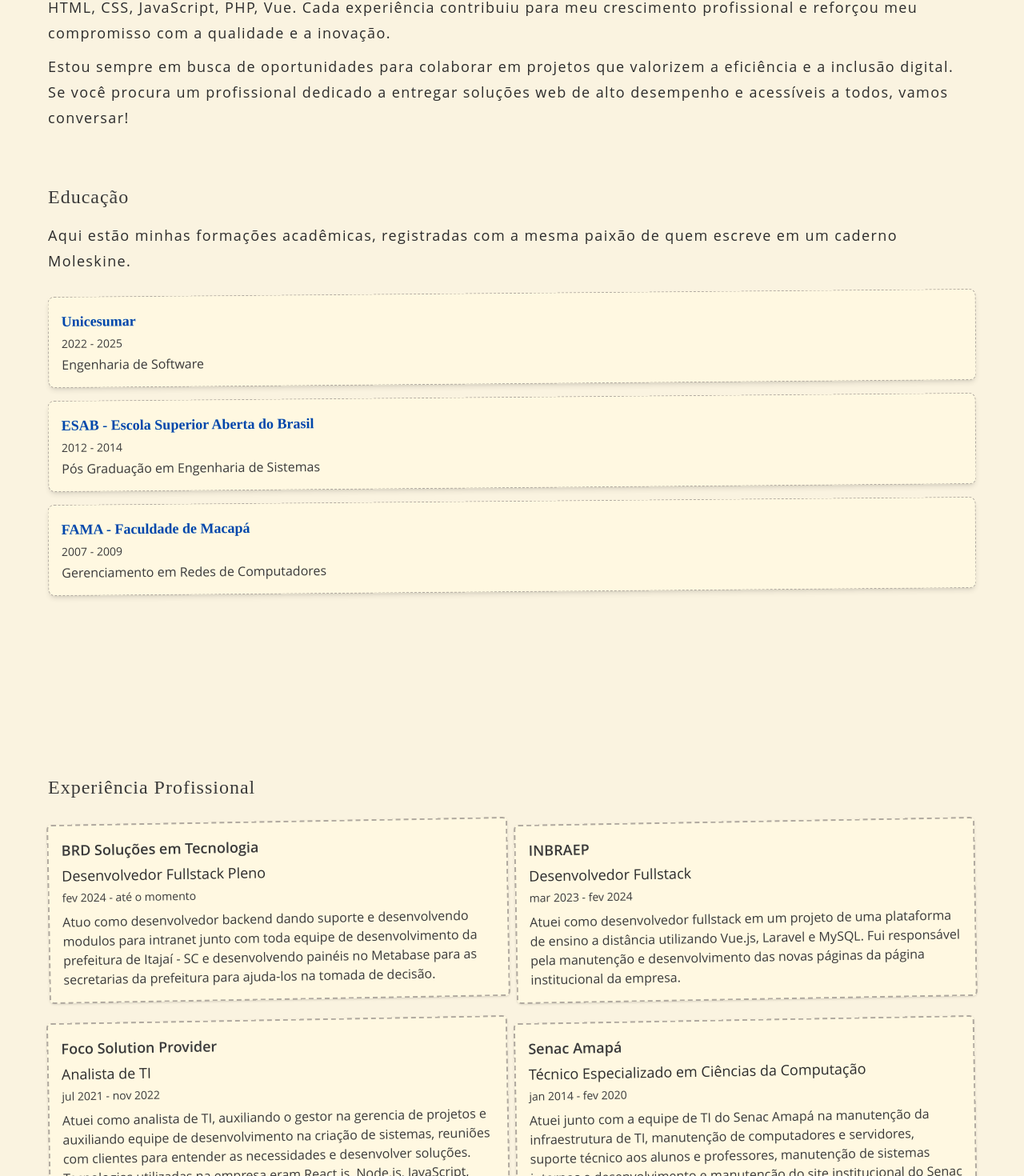
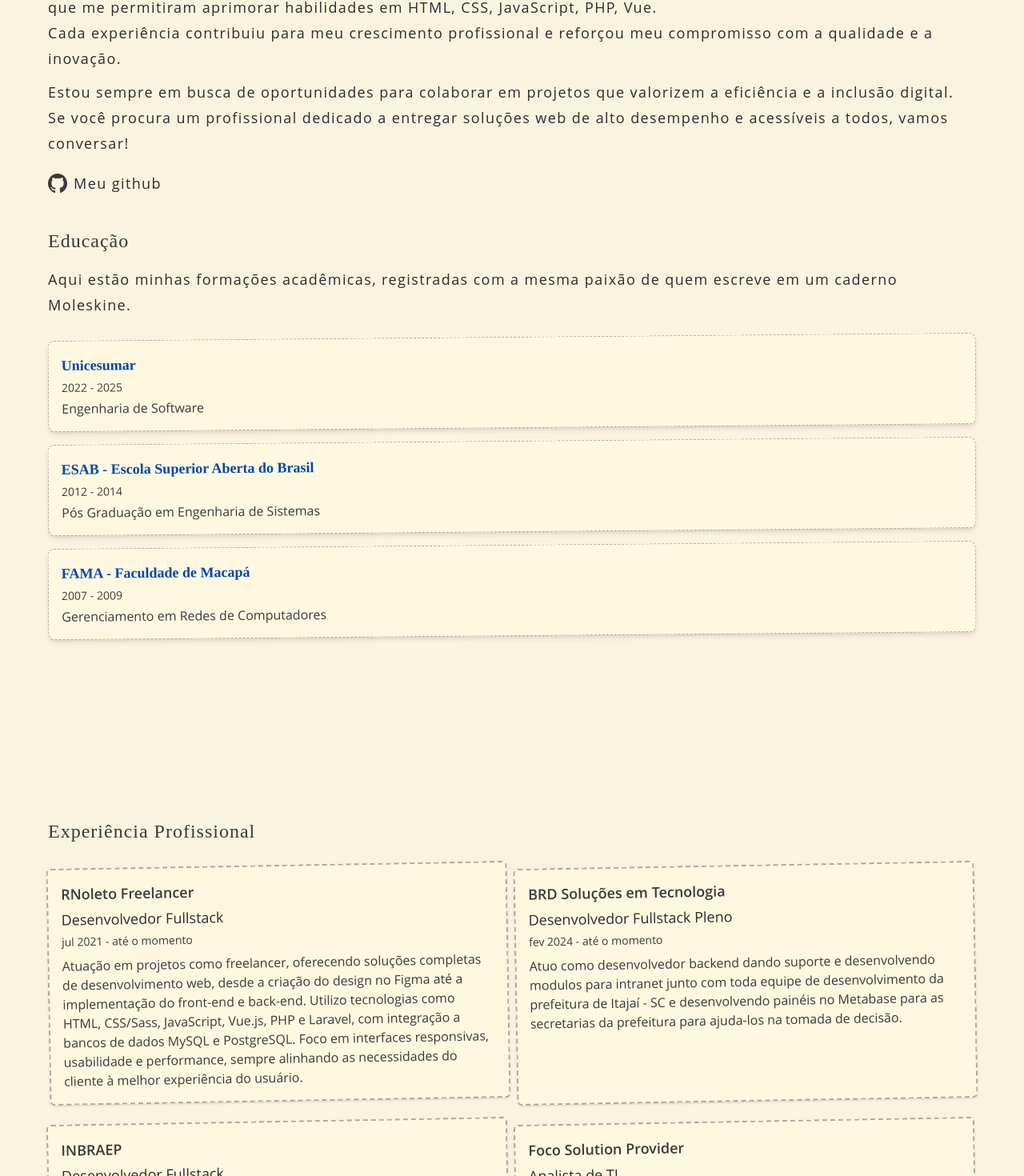
Before and after one commit to RNoleto/portfolio2025, a Vue app: page / in a window 1280 px wide. Shown: the part 1326-2796 px from the top of the page at 80% size. Built offline with nearby package versions, Linux system fonts and the light colour scheme.

Commit message:
Atualização de conteudo de cursos e projetos e retirada do margin-top na navbar

```diff
--- a/src/components/Navbar.vue
+++ b/src/components/Navbar.vue
@@ -53,7 +53,7 @@ onBeforeUnmount(() => {
   <!-- Menu de navegação: exibido sempre em desktop e, em mobile, só quando ativo -->
   <Transition name="fade-slide">
     <nav ref="menuRef" v-show="!isMobile || isActive"
-      class="absolute z-100 mt-2 top-12 right-1 border border-lightText text-darkText rounded-lg p-2 bg-cream shadow-md md:static md:flex md:gap-4 md:rounded-none md:border-0 md:shadow-none">
+      class="absolute z-100 top-12 right-1 border border-lightText text-darkText rounded-lg p-2 bg-cream shadow-md md:static md:flex md:gap-4 md:rounded-none md:border-0 md:shadow-none">
       <ul class="flex flex-col gap-2 min-w-[120px] md:flex-row md:gap-1 md:text-sm md:min-w-0">
         <li class="px-1 py-2 sm:px-2 sm:py-1">
           <a @click="closeMenu" href="#home" class="block w-full h-full hover:text-cream">Home</a>
--- a/src/components/Swiper.vue
+++ b/src/components/Swiper.vue
@@ -20,7 +20,7 @@ const swiperOptions = {
 </script>
 
 <template>
-  <Swiper v-bind="swiperOptions" class="translate-x-[26px] w-[360px] overflow-hidden lg:w-[100%]">
+  <Swiper v-bind="swiperOptions" class="translate-x-[26px] w-[390px] overflow-hidden bg-transparent sm:w-[100%]">
     <SwiperSlide
       v-for="(project, index) in projects"
       :key="index"
@@ -35,7 +35,15 @@ const swiperOptions = {
         <div class="ml-[64px] mt-2 text-darkCream w-[200px]">
           <h3 class="text-xl font-bold mb-1">{{ project.title }}</h3>
           <p class="mb-4">{{ project.description }}</p>
-          <div class="flex justify-end space-x-2">
+          <a
+            :href="project.link"
+            target="_blank"
+            rel="noopener noreferrer"
+            class="inline-block mt-auto bg-redCream hover:bg-darkRedCream text-white font-semibold py-2 px-4 rounded transition"
+            >
+            Acessar projeto
+          </a>
+          <div class="flex mt-4 space-x-2">
             <template v-for="(tech, idx) in project.technologies" :key="idx">
               <img :src="tech" :alt="`Ícone da tecnologia ${idx}`" class="w-6 h-6" />
             </template>
--- a/src/views/AboutMe.vue
+++ b/src/views/AboutMe.vue
@@ -11,11 +11,16 @@ import Polaroid from '../components/ui/Polaroid.vue'
         <div class="flex flex-col gap-2.5 text-body animeLeft mt-[-160px] sm:mt-[-140px] lg:mt-[-60px] xl:mt-[-20px]">
             <p>Sou um desenvolvedor <br class="hidden"> web <br class="sm:hidden"> especializado em <br class="hidden">criar <br class="lg:hidden"> experiências <br class="hidden lg:block xl:hidden"> digitais <br class="sm:hidden"> focadas em <br class="hidden lg:hidden"> performance <br class="sm:block lg:hidden"> e <br class="hidden xl:block"> acessibilidade.</p>
 
-            <p>Minha missão é <br class="sm:hidden lg:hidden"> transformar ideias em <br class="sm:hidden">soluções <br class="hidden sm:block lg:hidden"> eficientes <br class="hidden lg:hidden">que <br class="sm:hidden"> proporcionem aos usuários <br class="sm:hidden lg:block xl:hidden"> uma navegação <br class="hidden sm:block lg:hidden"> intuitiva e <br class="hidden"> agradável.</p>
+            <p>Minha missão é <br class="sm:hidden lg:hidden"> transformar ideias em <br class="sm:hidden">soluções <br class="hidden sm:block lg:hidden"> eficientes <br class="hidden lg:hidden">que <br class="sm:hidden"> proporcionem aos usuários <br class="sm:hidden lg:block xl:hidden"> uma <br class="hidden sm:block"> navegação <br class="hidden sm:hidden lg:hidden"> intuitiva e <br class="hidden"> agradável.</p>
 
-            <p>Ao longo da minha carreira, participei de diversos projetos desafiadores que me permitiram aprimorar habilidades em HTML, CSS, JavaScript, PHP, Vue. Cada experiência contribuiu para meu crescimento profissional e reforçou meu compromisso com a qualidade e a inovação.</p>
+            <p>Ao longo da minha carreira, participei de diversos projetos desafiadores <br class="hidden sm:block"> que me permitiram aprimorar habilidades em HTML, CSS, JavaScript, PHP, Vue. <br class="hidden sm:block"> Cada experiência contribuiu para meu crescimento profissional e reforçou meu compromisso com a qualidade e a inovação.</p>
 
             <p>Estou sempre em busca de oportunidades para colaborar em projetos que valorizem a eficiência e a inclusão digital. Se você procura um profissional dedicado a entregar soluções web de alto desempenho e acessíveis a todos, vamos conversar!​</p>
+
+            <div class="flex items-center gap-2 mt-2">
+              <img src="/github.svg" alt="logo Github">
+              <a href="https://github.com/RNoleto" target="_blank">Meu github</a>
+            </div>
         </div>
     </section>
 </template>
--- a/src/views/Contact.vue
+++ b/src/views/Contact.vue
@@ -4,7 +4,8 @@ const contacts = [
     type: 'WhatsApp',
     value: '+55 96 98140-3089',
     link: 'https://wa.me/5596981403089',
-    icon: '/whatsapp.svg'
+    icon: '/whatsapp.svg',
+    message: 'Olá Ramon! Vi seu portfólio e gostaria de conversar sobre um projeto.'
   },
   {
     type: 'Email',
@@ -23,8 +24,22 @@ const contacts = [
     value: 'RNoleto',
     link: 'https://discord.com/users/586556129702576138',
     icon: '/discord.svg'
+  },
+  {
+    type: 'Github',
+    value: 'RNoleto',
+    link: 'https://github.com/RNoleto',
+    icon: '/github.svg'
   }
 ];
+
+const getContactLink = (contact) => {
+  if (contact.type === 'WhatsApp' && contact.message) {
+    const encodedMessage = encodeURIComponent(contact.message);
+    return `${contact.link}?text=${encodedMessage}`;
+  }
+  return contact.link;
+};
 </script>
 
 <template>
@@ -44,7 +59,7 @@ const contacts = [
             class="w-8 h-8 object-contain"
           />
           <a
-            :href="contact.link"
+            :href="getContactLink(contact)"
             class="text-body text-darkText hover:text-cobaltBlue"
             target="_blank" rel="noopener noreferrer"
           >
--- a/src/views/Courses.vue
+++ b/src/views/Courses.vue
@@ -7,6 +7,19 @@ import Ticket from '../components/ui/Ticket.vue';
 const isMobile = ref(false);
 
 const courses = [
+  {
+    codigo: "83156db0",
+    nomeEvento: "Front End & UX/UI Design",
+    mesAno: "Março - 2025",
+    descricao: "Tipografia, contraste e UX aplicados em interfaces funcionais.",
+    producao: "Origamid",
+    imagem: "/img/stacks/figma.svg",
+    corFundoCode: "bg-[#AD76EF]",
+    corFundo: "bg-[#C0AAD4]",
+    corCodigo: "text-cream",
+    corTexto: "text-darkCream",
+    corBorda: "border-darkText",
+  },
   {
     codigo: "MOK65QH5",
     nomeEvento: "Introdução ao React Native",
--- a/src/views/Projects.vue
+++ b/src/views/Projects.vue
@@ -8,31 +8,43 @@ const projects = [
     {
         image: '../img/projects/Estuday.png',
         title: 'Estuday',
-        description: 'Estuday é uma plataforma de aprendizado rápido e eficiente para concurseiros, que permite gerenciar seu tempo de estudo, acompanhar métricas das questões resolvidas e acessar insights personalizados gerados por inteligência artificial.',
+        description: 'Estuday é uma plataforma de aprendizado ágil voltada para concurseiros, que permite organizar a rotina de estudos, acompanhar métricas de desempenho e obter insights personalizados com o apoio da inteligência artificial, tornando o estudo mais eficiente.',
+        link: 'https://estuday.com.br',
         technologies: ['../img/stacks/vue.svg', '../img/stacks/laravel.svg', '../img/stacks/tailwind.svg', '../img/stacks/pgsql.svg', '../img/stacks/stripe.svg']
+    },
+    {
+        image: '../img/projects/vivoItajai.webp',
+        title: 'Vivo Itajaí',
+        description: 'Página responsiva desenvolvida para a loja Vivo Itajaí, permitindo o envio de links para avaliações no Google e lojas de apps, além de divulgar os contatos dos consultores, mantendo o design fiel à identidade da Vivo.',
+        link: 'https://loja-vivo.vercel.app/',
+        technologies: ['../img/stacks/vue.svg', '../img/stacks/tailwind.svg']
     },
     {
         image: '../img/projects/Dogs.png',
         title: 'Dogs',
-        description: 'O Dogs foi criado para conectar apaixonados por cães e seus melhores amigos de quatro patas! Inspirado no conceito das redes sociais tradicionais, este projeto oferece um espaço interativo onde tutores podem compartilhar momentos especiais, interagir com outros donos e até mesmo encontrar novas amizades para seus pets.',
+        description: 'O Dogs foi criado para conectar amantes de cães aos seus fiéis companheiros. Inspirado em redes sociais, o projeto oferece um ambiente interativo onde tutores compartilham momentos especiais, trocam experiências e encontram novas amizades para eles e seus pets.',
+        link: 'https://dogs-lime-two.vercel.app/',
         technologies: ['../img/stacks/react.svg']
     },
     {
         image: '../img/projects/AnimaisFantasticos.png',
         title: 'Animais Fantásticos',
-        description: 'O projeto Animais Fantásticos é uma página interativa que celebra a diversidade da fauna ao nosso redor. A ideia é proporcionar uma experiência visual e informativa, destacando diferentes espécies de animais encontrados na natureza.',
+        description: 'Animais Fantásticos é uma página interativa que celebra a diversidade da fauna, oferecendo uma experiência visual e educativa. O projeto destaca diferentes espécies e curiosidades do reino animal, despertando o interesse pela natureza de forma leve e envolvente.',
+        link: 'https://rnoleto.github.io/Animais-Fantasticos/',
         technologies: ['../img/stacks/html5.svg', '../img/stacks/css3.svg', '../img/stacks/js.svg']
     },
     {
         image: '../img/projects/FlexBlog.png',
         title: 'FlexBlog',
-        description: 'O FlexBlog é um projeto de página única e responsiva desenvolvido com foco total em Flexbox. A proposta é explorar ao máximo essa poderosa técnica de CSS, criando um layout fluido, dinâmico e adaptável a diferentes dispositivos.',
+        description: 'FlexBlog é uma página única e responsiva criada com foco total em Flexbox. O projeto explora ao máximo essa poderosa técnica de CSS, resultando em um layout moderno, fluido e adaptável, ideal para destacar conteúdos em diferentes dispositivos.',
+        link: 'https://rnoleto.github.io/FlexBlog/',
         technologies: ['../img/stacks/html5.svg', '../img/stacks/css3.svg']
     },
     {
         image: '../img/projects/FinanceAI.png',
         title: 'Finance.ai',
-        description: 'A Finance AI é uma plataforma de gestão financeira que utiliza IA para monitorar suas movimentações, e oferecer insights personalizados, facilitando o controle do seu orçamento.',
+        description: 'Finance AI é uma plataforma inteligente de gestão financeira que usa inteligência artificial para acompanhar suas movimentações e gerar insights personalizados, tornando mais fácil controlar seu orçamento e tomar decisões mais assertivas.',
+        link: 'https://finance-ai-cyan-five.vercel.app/login',
         technologies: ['../img/stacks/typescript.svg', '../img/stacks/nodejs.svg']
     }
 ]
--- a/src/views/Work.vue
+++ b/src/views/Work.vue
@@ -1,5 +1,11 @@
 <script setup>
 const works = [
+  {
+    firm: 'RNoleto Freelancer',
+    position: 'Desenvolvedor Fullstack',
+    period: 'jul 2021 - até o momento',
+    description: 'Atuação em projetos como freelancer, oferecendo soluções completas de desenvolvimento web, desde a criação do design no Figma até a implementação do front-end e back-end. Utilizo tecnologias como HTML, CSS/Sass, JavaScript, Vue.js, PHP e Laravel, com integração a bancos de dados MySQL e PostgreSQL. Foco em interfaces responsivas, usabilidade e performance, sempre alinhando as necessidades do cliente à melhor experiência do usuário.'
+  },
   {
     firm: 'BRD Soluções em Tecnologia',
     position: 'Desenvolvedor Fullstack Pleno',
```
Also changed, not shown: public/github.svg, public/img/projects/vivoItajai.webp (added).
